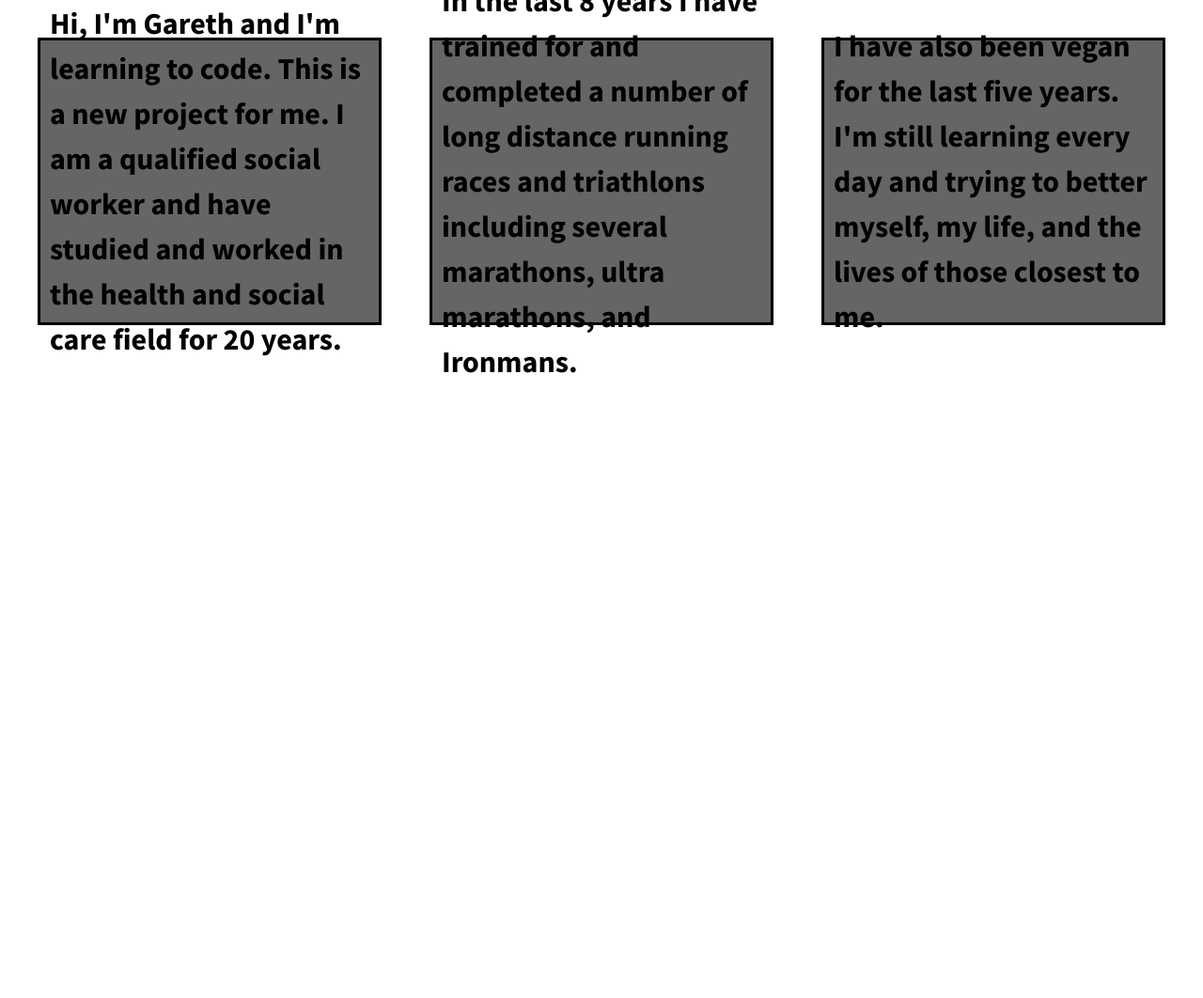
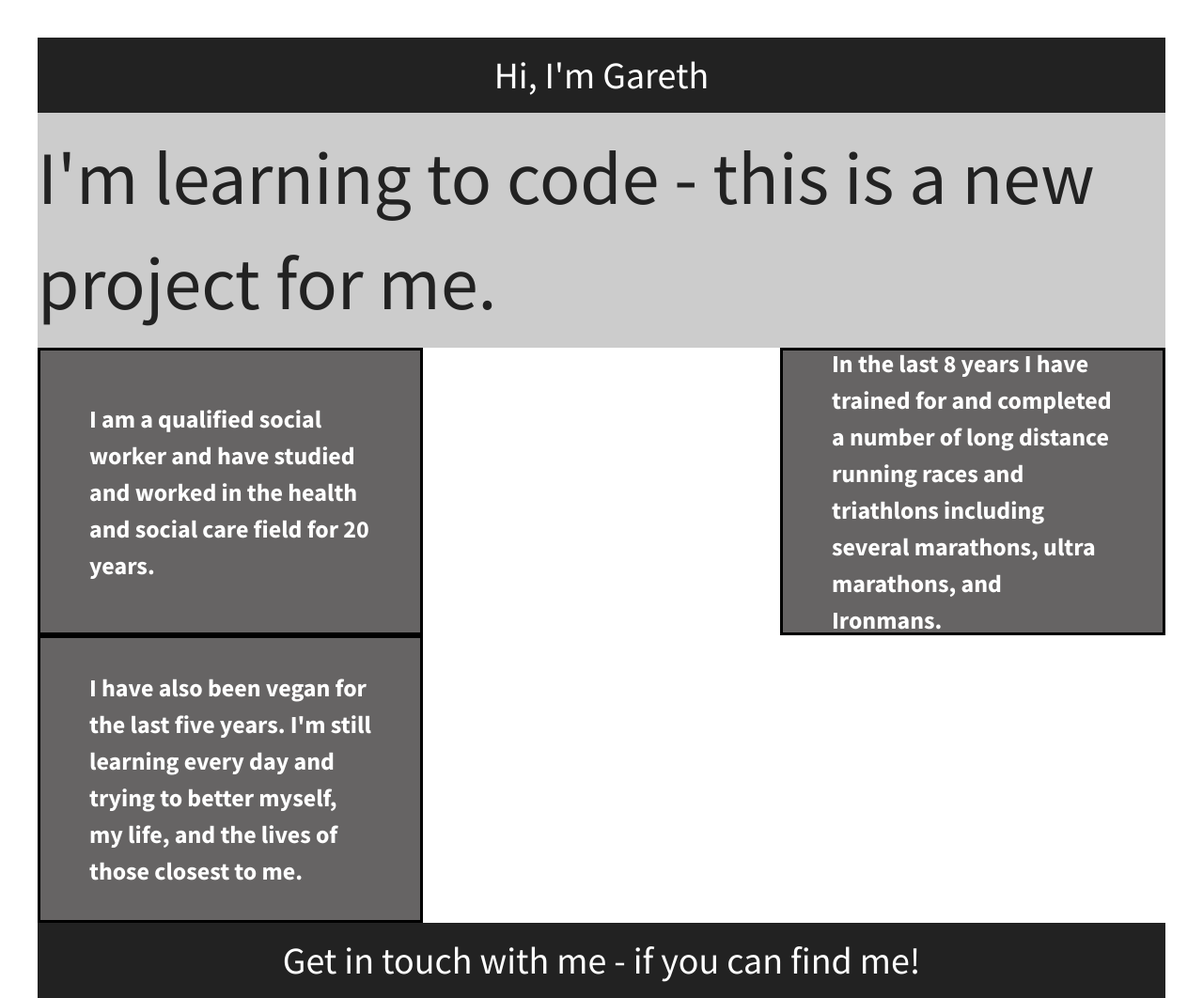
Before and after one commit to Gareth-Morris/flexbox-divs, a plain HTML site: page index.html in a window 1280 px wide. Shown: the whole page at 94% size. Before the commit the page ends 880 px from the top, so only its background shows below. Drawn offline with nearby package versions, Linux system fonts and the light colour scheme.

Commit message:
Added header, footer, and main

```diff
--- a/css/main.css
+++ b/css/main.css
@@ -108,31 +108,55 @@ body {
   height: 100%;
 }
 
+header,
+footer {
+  background-color: #222;
+  height: 80px;
+  width: 100%;
+  color: white;
+  font-size: 2em;
+}
+
+main {
+  background-color: #ccc;
+  height: 250px;
+  width: 100%;
+  font-size: 4em;
+}
+
+header,
+footer,
+main {
+    display: flex;
+    justify-content: center;
+    align-items: center;
+}
+
 .wrapper {
   /*add display:flex and set justify-content to space-between*/
   font-weight: 700;
   display: flex;
   justify-content: space-between;
+  flex-flow: row wrap;
+  align-items: center;
 }
 
 .div-1, .div-2, .div-3 {
   /*give the divs a width of 30%, add display:flex, set justify-content and align-items to center*/
   color: #fff;
   line-height: 1.5em;
-  font-size: 1.6em;
+  font-size: 1.3em;
+  padding: 0 2em;
   background-color: #666464;
   height: 300px;
   display: flex;
-  width: 30%;
+  width: 25%;
   justify-content: center;
   align-items: center;
   border: solid black;
 }
 
-p {
-    padding: 10px;
-    color: Black;
-}
+
 
 
 /* ==========================================================================
--- a/index.html
+++ b/index.html
@@ -20,10 +20,11 @@
         <!--[if lt IE 8]>
             <p class="browserupgrade">You are using an <strong>outdated</strong> browser. Please <a href="http://browsehappy.com/">upgrade your browser</a> to improve your experience.</p>
         <![endif]-->
-
+       <header>Hi, I'm Gareth</header>
+       <main>I'm learning to code - this is a new project for me.</main>
         <section class="wrapper">
             <div class="div-1">
-                <p>Hi, I'm Gareth and I'm learning to code. This is a new project for me. I am a qualified social worker and have studied and worked in the health and social care field for 20 years.</p>
+                <p>I am a qualified social worker and have studied and worked in the health and social care field for 20 years.</p>
             </div>
             <div class="div-2">
                 <p>In the last 8 years I have trained for and completed a number of long distance running races and triathlons including several marathons, ultra marathons, and Ironmans.</p>
@@ -32,6 +33,7 @@
                 <p>I have also been vegan for the last five years. I'm still learning every day and trying to better myself, my life, and the lives of those closest to me.</p>
             </div>
         </section>
+        <footer>Get in touch with me - if you can find me!</footer>
 
         <script src="https://ajax.googleapis.com/ajax/libs/jquery/1.11.3/jquery.min.js"></script>
         <script>window.jQuery || document.write('<script src="js/vendor/jquery-1.11.3.min.js"><\/script>')</script>
```
